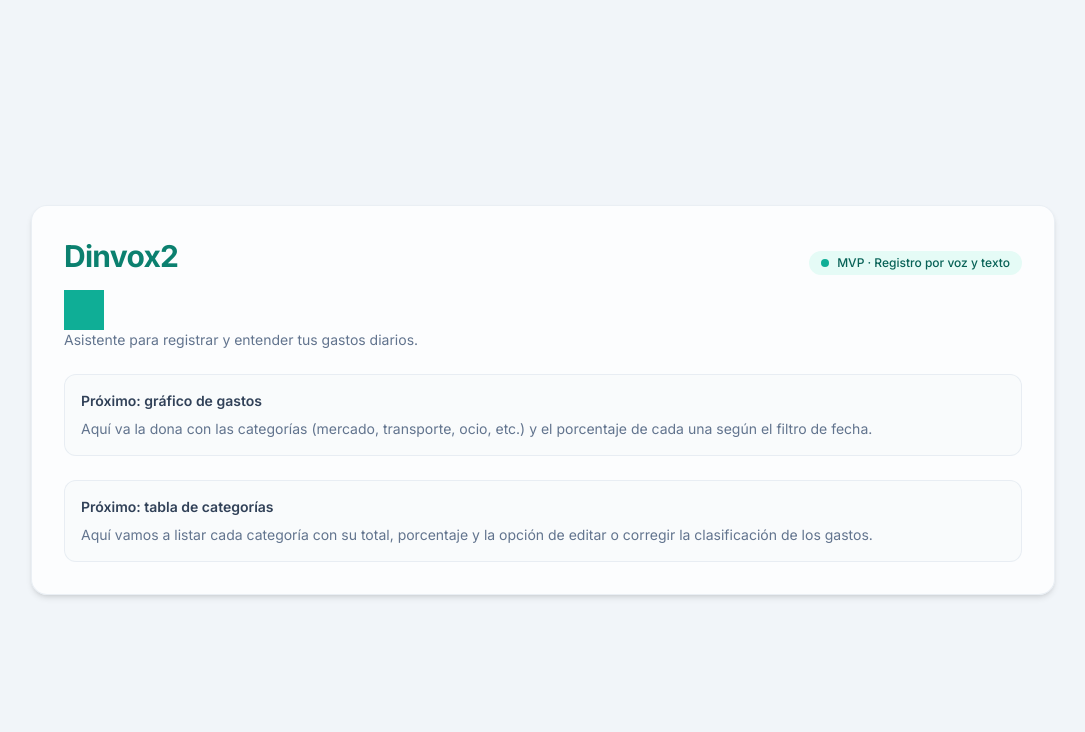
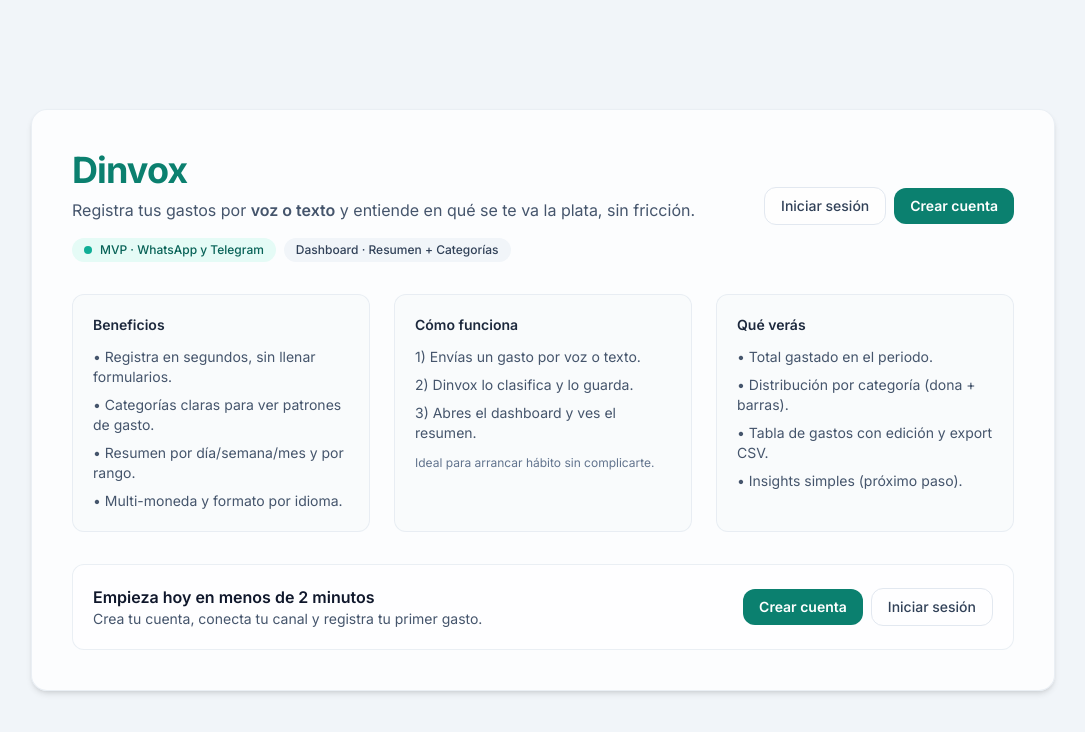
Before and after one commit to finkus89/dinvox_webapp, a Next.js app: page / in a window 1280 px wide. Shown: the top 732 px of the page, without its empty margins (97-1182 px from the left). Built offline with nearby package versions, Linux system fonts and the light colour scheme.

Commit message:
feat: mehjora visual de performance con tbs y camvio del orden de graficos

```diff
--- a/app/page.tsx
+++ b/app/page.tsx
@@ -1,46 +1,129 @@
-// Página principal temporal de Dinvox
+// app/page.tsx
+// Landing pública (temporal) de Dinvox
+// - Objetivo: explicar beneficios y llevar a Login/Register
+// - No requiere Carrd: esto puede vivir en el mismo Next.js
+
+import Link from "next/link";
 
 export default function Home() {
   return (
-    <main className="min-h-screen flex items-center justify-center px-4">
-      <div className="w-full max-w-5xl rounded-2xl border border-slate-200/70 bg-white/80 shadow-md p-6 md:p-8 dark:bg-slate-900/80 dark:border-slate-800 dark:shadow-lg transition-colors">
+    <main className="min-h-screen flex items-center justify-center px-4 py-10">
+      <div className="w-full max-w-5xl rounded-2xl border border-slate-200/70 bg-white/80 shadow-md p-6 md:p-10 dark:bg-slate-900/80 dark:border-slate-800 dark:shadow-lg transition-colors">
         {/* Header */}
-        <header className="mb-6 flex flex-col gap-2 md:flex-row md:items-baseline md:justify-between">
+        <header className="flex flex-col gap-4 md:flex-row md:items-center md:justify-between">
           <div>
-            <h1 className="text-3xl font-bold tracking-tight text-brand-600 dark:text-brand-400">
-              Dinvox2
+            <h1 className="text-3xl md:text-4xl font-bold tracking-tight text-brand-600 dark:text-brand-400">
+              Dinvox
             </h1>
-            <div className="mt-4 h-10 w-10 bg-brand-500"></div>
-            <p className="text-sm text-slate-500 dark:text-slate-400">
-              Asistente para registrar y entender tus gastos diarios.
+            <p className="mt-2 text-slate-600 dark:text-slate-300">
+              Registra tus gastos por <span className="font-semibold">voz o texto</span> y
+              entiende en qué se te va la plata, sin fricción.
             </p>
+
+            {/* Badges */}
+            <div className="mt-4 flex flex-wrap gap-2">
+              <span className="inline-flex items-center gap-2 rounded-full bg-brand-50 px-3 py-1 text-xs font-medium text-brand-700 dark:bg-brand-900/40 dark:text-brand-100">
+                <span className="inline-block h-2 w-2 rounded-full bg-brand-500" />
+                MVP · WhatsApp y Telegram
+              </span>
+              <span className="inline-flex items-center gap-2 rounded-full bg-slate-100 px-3 py-1 text-xs font-medium text-slate-700 dark:bg-slate-800 dark:text-slate-200">
+                Dashboard · Resumen + Categorías
+              </span>
+            </div>
           </div>
-          <span className="inline-flex items-center gap-2 rounded-full bg-brand-50 px-3 py-1 text-xs font-medium text-brand-700 dark:bg-brand-900/40 dark:text-brand-100">
-            <span className="inline-block h-2 w-2 rounded-full bg-brand-500" />
-            MVP · Registro por voz y texto
-          </span>
+
+          {/* CTAs */}
+          <div className="flex items-center gap-2 md:justify-end">
+            <Link
+              href="/login"
+              className="rounded-xl border border-slate-200 bg-white/70 px-4 py-2 text-sm font-medium text-slate-700 hover:bg-white transition dark:border-slate-800 dark:bg-slate-900/40 dark:text-slate-200"
+            >
+              Iniciar sesión
+            </Link>
+
+            <Link
+              href="/register"
+              className="rounded-xl bg-brand-600 px-4 py-2 text-sm font-semibold text-white hover:bg-brand-500 transition"
+            >
+              Crear cuenta
+            </Link>
+          </div>
         </header>
 
-        {/* Contenido temporal */}
-        <section className="grid gap-6 md:grid-cols-[2fr,3fr]">
-          <div className="rounded-xl border border-slate-200/70 bg-slate-50/80 p-4 dark:border-slate-800 dark:bg-slate-900/70">
-            <h2 className="text-sm font-semibold text-slate-700 dark:text-slate-200">
-              Próximo: gráfico de gastos
+        {/* Body */}
+        <section className="mt-8 grid gap-6 md:grid-cols-3">
+          {/* Beneficios */}
+          <div className="rounded-xl border border-slate-200/70 bg-slate-50/80 p-5 dark:border-slate-800 dark:bg-slate-900/70">
+            <h2 className="text-sm font-semibold text-slate-800 dark:text-slate-100">
+              Beneficios
             </h2>
-            <p className="mt-2 text-sm text-slate-500 dark:text-slate-400">
-              Aquí va la dona con las categorías (mercado, transporte, ocio, etc.) y el
-              porcentaje de cada una según el filtro de fecha.
+
+            <ul className="mt-3 space-y-2 text-sm text-slate-600 dark:text-slate-300">
+              <li>• Registra en segundos, sin llenar formularios.</li>
+              <li>• Categorías claras para ver patrones de gasto.</li>
+              <li>• Resumen por día/semana/mes y por rango.</li>
+              <li>• Multi-moneda y formato por idioma.</li>
+            </ul>
+          </div>
+
+          {/* Cómo funciona */}
+          <div className="rounded-xl border border-slate-200/70 bg-slate-50/80 p-5 dark:border-slate-800 dark:bg-slate-900/70">
+            <h2 className="text-sm font-semibold text-slate-800 dark:text-slate-100">
+              Cómo funciona
+            </h2>
+
+            <ol className="mt-3 space-y-2 text-sm text-slate-600 dark:text-slate-300">
+              <li>1) Envías un gasto por voz o texto.</li>
+              <li>2) Dinvox lo clasifica y lo guarda.</li>
+              <li>3) Abres el dashboard y ves el resumen.</li>
+            </ol>
+
+            <p className="mt-3 text-xs text-slate-500 dark:text-slate-400">
+              Ideal para arrancar hábito sin complicarte.
             </p>
           </div>
 
-          <div className="rounded-xl border border-slate-200/70 bg-slate-50/80 p-4 dark:border-slate-800 dark:bg-slate-900/70">
-            <h2 className="text-sm font-semibold text-slate-700 dark:text-slate-200">
-              Próximo: tabla de categorías
+          {/* Qué verás */}
+          <div className="rounded-xl border border-slate-200/70 bg-slate-50/80 p-5 dark:border-slate-800 dark:bg-slate-900/70">
+            <h2 className="text-sm font-semibold text-slate-800 dark:text-slate-100">
+              Qué verás
             </h2>
-            <p className="mt-2 text-sm text-slate-500 dark:text-slate-400">
-              Aquí vamos a listar cada categoría con su total, porcentaje y la opción de
-              editar o corregir la clasificación de los gastos.
-            </p>
+
+            <ul className="mt-3 space-y-2 text-sm text-slate-600 dark:text-slate-300">
+              <li>• Total gastado en el periodo.</li>
+              <li>• Distribución por categoría (dona + barras).</li>
+              <li>• Tabla de gastos con edición y export CSV.</li>
+              <li>• Insights simples (próximo paso).</li>
+            </ul>
+          </div>
+        </section>
+
+        {/* CTA final */}
+        <section className="mt-8 rounded-xl border border-slate-200/70 bg-white/60 p-5 dark:border-slate-800 dark:bg-slate-900/50">
+          <div className="flex flex-col gap-3 md:flex-row md:items-center md:justify-between">
+            <div>
+              <h3 className="text-base font-semibold text-slate-900 dark:text-slate-100">
+                Empieza hoy en menos de 2 minutos
+              </h3>
+              <p className="text-sm text-slate-600 dark:text-slate-300">
+                Crea tu cuenta, conecta tu canal y registra tu primer gasto.
+              </p>
+            </div>
+
+            <div className="flex items-center gap-2">
+              <Link
+                href="/register"
+                className="rounded-xl bg-brand-600 px-4 py-2 text-sm font-semibold text-white hover:bg-brand-500 transition"
+              >
+                Crear cuenta
+              </Link>
+              <Link
+                href="/login"
+                className="rounded-xl border border-slate-200 bg-white/70 px-4 py-2 text-sm font-medium text-slate-700 hover:bg-white transition dark:border-slate-800 dark:bg-slate-900/40 dark:text-slate-200"
+              >
+                Iniciar sesión
+              </Link>
+            </div>
           </div>
         </section>
       </div>
--- a/components/filters/PeriodFilter.tsx
+++ b/components/filters/PeriodFilter.tsx
@@ -3,6 +3,12 @@
 // Filtro de período reutilizable (Hoy, semana, 7 días, mes, rango, etc.)
 // felitro para analisi reutilizable (este mes, mes anterior, ultimo s3 , ultimos 6, año corrido)
 // - Solo maneja UI y emite el valor seleccionado al padre
+//
+// 🆕 Cambio (compatible hacia atrás):
+// - Se agrega `allowedValues` (opcional) para restringir qué opciones se muestran.
+// - Si NO se pasa `allowedValues`, el componente se comporta igual que antes (sin cambios).
+// - Esto permite casos como /performance: usar 2 filtros separados (mensual vs histórico)
+//   mostrando solo las opciones válidas en cada sección, sin afectar Dashboard/Expenses.
 
 "use client";
 export type PeriodFilterMode = "operational" | "analysis";
@@ -26,6 +32,12 @@
   value: T;
   onChange: (value: T) => void;
   mode?: PeriodFilterMode; // 👈 opcional
+
+  // 🆕 Permite restringir las opciones mostradas sin cambiar el comportamiento existente.
+  // Ejemplo:
+  //   allowedValues={["current_month","previous_month"]}
+  //   allowedValues={["last_6_months","last_12_months","year_to_date"]}
+  allowedValues?: readonly T[];
 }
 
 const PERIOD_OPTIONS = {
@@ -46,13 +58,20 @@
   ],
 } as const;
 
+export default function PeriodFilter<T extends string>({
+  value,
+  onChange,
+  mode = "operational",
+  allowedValues,
+}: PeriodFilterProps<T>) {
+  const baseOptions = PERIOD_OPTIONS[mode];
 
-export default function PeriodFilter<T extends string>({
-    value,
-    onChange,
-    mode = "operational",
-  }: PeriodFilterProps<T>) {
-  const options = PERIOD_OPTIONS[mode];
+  // 🆕 Si `allowedValues` existe, filtramos. Si no, dejamos todo como antes.
+  // Nota: Si por error `allowedValues` queda vacío, hacemos fallback a baseOptions
+  // para no romper la UI (y porque en otros lugares no se usa este prop).
+  const options = allowedValues?.length
+    ? baseOptions.filter((opt) => (allowedValues as readonly string[]).includes(opt.value))
+    : baseOptions;
 
   return (
     <div className="flex-1">
--- a/components/layout/Accordion.tsx
+++ b/components/layout/Accordion.tsx
@@ -4,10 +4,16 @@
 // - Permite UNA sección abierta a la vez.
 // - Define sección abierta por defecto.
 // - Centraliza el estado del accordion (open / close).
+//
+// 🆕 Fix importante:
+// - Antes SOLO renderizaba si `children` era un array.
+// - Cuando hay 1 sola sección, React pasa `children` como un solo elemento (NO array),
+//   y el accordion quedaba vacío.
+// - Ahora normalizamos con React.Children.toArray(children) para soportar 1 o N secciones.
 
 "use client";
 
-import { ReactNode, useState } from "react";
+import React, { ReactNode, useState } from "react";
 
 type AccordionProps = {
   defaultOpenKey: string;
@@ -17,28 +23,26 @@
 type SectionProps = {
   sectionKey: string;
   title: string;
-  icon?: ReactNode;      // 👈 FALTABA
+  icon?: ReactNode;
   children: ReactNode;
 };
 
-export function Accordion({
-  defaultOpenKey,
-  children,
-}: AccordionProps) {
+export function Accordion({ defaultOpenKey, children }: AccordionProps) {
   const [openKey, setOpenKey] = useState<string | null>(defaultOpenKey);
+
+  // ✅ Normaliza children a array siempre (1 o N)
+  const items = React.Children.toArray(children) as any[];
 
   return (
     <div className="flex flex-col gap-6">
-      {Array.isArray(children) &&
-        children.map((child: any) => {
+      {items.map((child: any) => {
         if (!child) return null;
 
-          const {
-            sectionKey,
-            title,
-            icon,
-            children: sectionChildren,
-          } = child.props as SectionProps;
+        const { sectionKey, title, icon, children: sectionChildren } =
+          (child.props as SectionProps) ?? {};
+
+        // Guardas mínimas para evitar crasheos si llega algo raro
+        if (!sectionKey) return null;
 
         const isOpen = openKey === sectionKey;
 
@@ -46,10 +50,9 @@
           <div key={sectionKey}>
             {child.type({
               title,
-                icon, // 👈 ahora sí llega
+              icon,
               isOpen,
-                onToggle: () =>
-                  setOpenKey(isOpen ? null : sectionKey),
+              onToggle: () => setOpenKey(isOpen ? null : sectionKey),
               children: sectionChildren,
             })}
           </div>
```
Also changed, not shown: app/(app)/performance/page.tsx (+78 -75 lines), components/layout/PageTabs.tsx (added, +118 -0 lines). Lines whose indentation alone changed are shown as unchanged.
